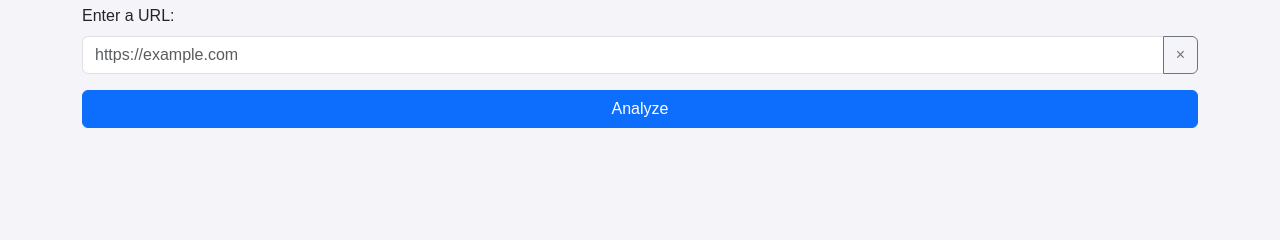
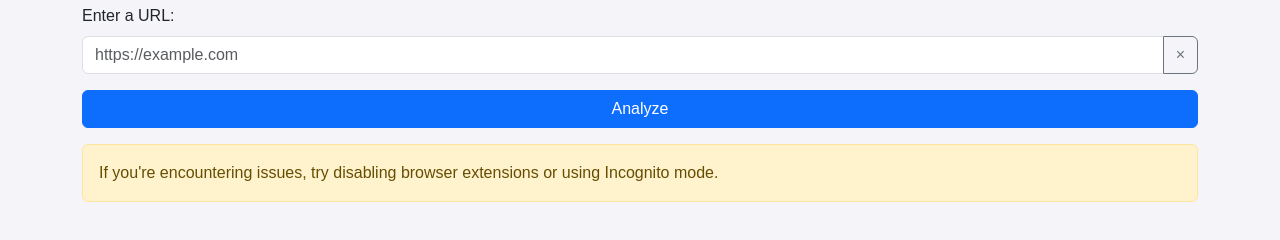
Before and after one commit to kendalenz/ai-agent, a plain HTML site: page index.html in a window 1280 px wide. Shown: the part 136-376 px from the top of the page. Drawn offline with nearby package versions, Linux system fonts and the light colour scheme.

Commit message:
added ingcognito message

```diff
--- a/index.html
+++ b/index.html
@@ -17,7 +17,6 @@
     <body>
         <div class="container mt-5">
             <h1 class="text-center mb-4">SEO Analyzer</h1>
-
             <form id="seoForm" class="mb-3">
                 <div class="mb-3">
                     <label for="url" class="form-label">Enter a URL:</label>
@@ -30,6 +29,10 @@
                 </div>
                 <button type="submit" class="btn btn-primary w-100">Analyze</button>
             </form>
+            <div class="alert alert-warning" role="alert">
+                If you're encountering issues, try disabling browser extensions or using Incognito mode.
+            </div>
+
             <div id="response" class="alert alert-secondary d-none" role="alert"></div>
             <div class="text-center mt-3">
                 <div class="spinner-border text-primary" role="status">
```
